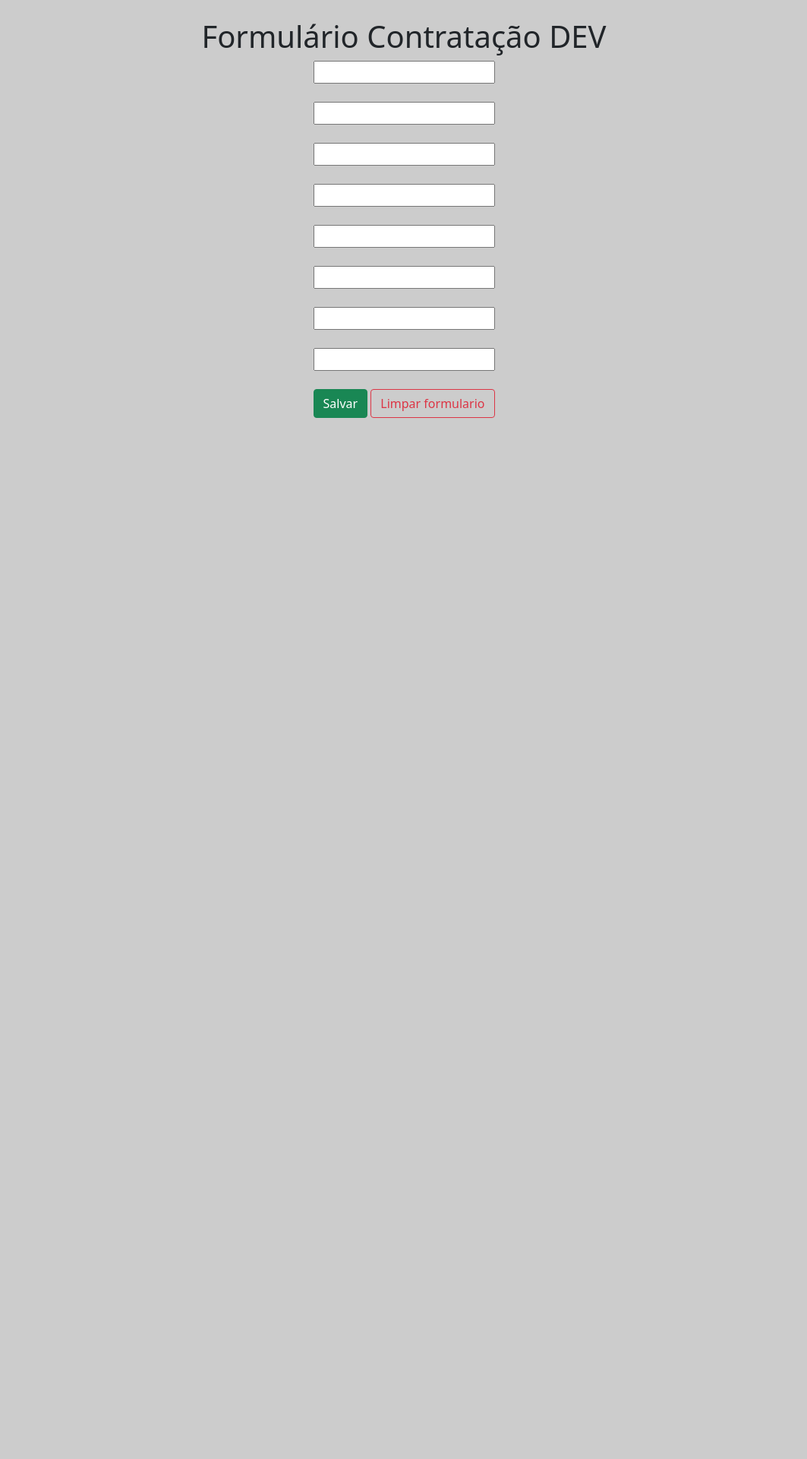
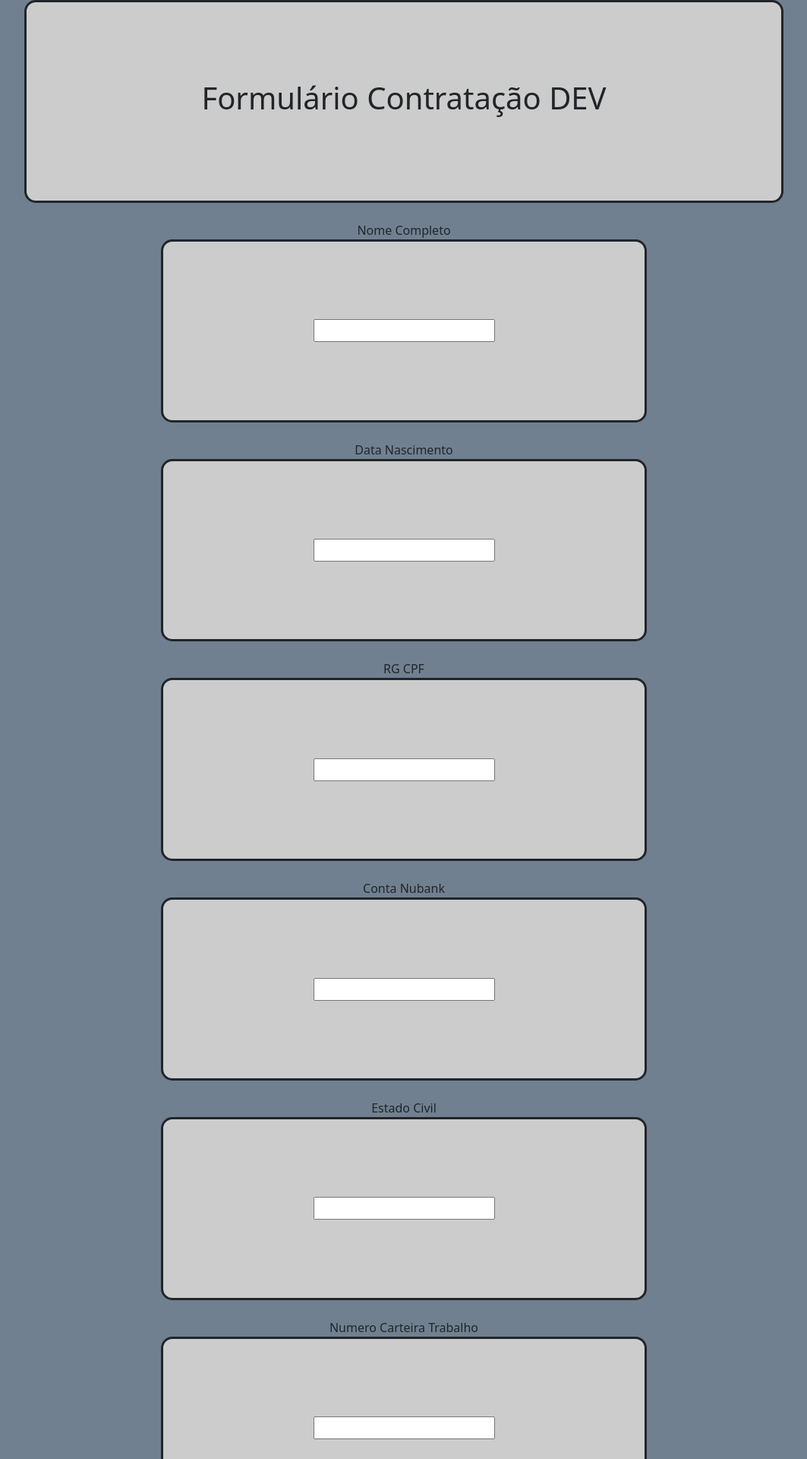
Before and after one commit to AndreVitorGranemann/formulario, a Django app: page /form/ in a window 1280 px wide. Shown: the top 1920 px of the page at 76% size, without its empty margins (108-1171 px from the left). Before the commit the page ends 550 px from the top, so only its background shows below. Run offline with Django 4.2, Linux system fonts and the light colour scheme.

Commit message:
'Crud completo'

```diff
--- /dev/null
+++ b/formulario/static/css/form.css
@@ -0,0 +1,23 @@
+body{
+    background:slategrey;
+}
+header{
+    padding: 20px 0;
+    text-align: center;
+    background: #ccc;
+    margin: 0 auto;
+    max-width: 1000px;
+    padding: 8%;
+    width: 30%;
+    border-radius: 15px;
+    border-style: solid;
+}
+.anf{
+    background: #ccc;
+    margin: 0 auto;
+    max-width: 1280px;
+    padding: 8%;
+    width: 50%;
+    border-radius: 15px;
+    border-style:solid;
+}
--- /dev/null
+++ b/formulario/static/css/view.css
@@ -0,0 +1,3 @@
+body{
+    background:slategrey;
+}
--- a/formulario/urls.py
+++ b/formulario/urls.py
@@ -1,10 +1,14 @@
 from django.contrib import admin
 from django.urls import path,include
-from formularioContratacao.views import index, form, create
-
+from formularioContratacao.views import index, form, create, view, edit, update, delete
 urlpatterns = [
     path('admin/', admin.site.urls),
     path('', index, name='index'),
     path('form/', form, name='form'),
     path('create/', create, name='create'),
+    path('view/<int:pk>/', view, name='view'),
+    path('edit/<int:pk>/', edit, name='edit'),
+    path('update/<int:pk>/', update, name='update'),
+    path('delete/<int:pk>/', delete, name='delete'),
+
 ]
--- a/formularioContratacao/templates/form.html
+++ b/formularioContratacao/templates/form.html
@@ -5,41 +5,47 @@
     <meta http-equiv="X-UA-Compatible" content="IE=edge">
     <meta name="viewport" content="width=device-width, initial-scale=1.0">
     <link href="https://cdn.jsdelivr.net/npm/bootstrap@5.1.3/dist/css/bootstrap.min.css" rel="stylesheet" integrity="sha384-1BmE4kWBq78iYhFldvKuhfTAU6auU8tT94WrHftjDbrCEXSU1oBoqyl2QvZ6jIW3" crossorigin="anonymous">
-    <link rel="stylesheet" href="static/css/formulario.css">
+    <link rel="stylesheet" href="/static/css/form.css">
     <title>Formulário Contratação Dev</title>
 </head>
 
 <header class="container-fluid">
-
+  <h1>Formulário Contratação DEV</h1>
 </header><br>
 <body>
-  <form name="form" id="form" action="/create/" method="post" >
+  <form name="form" id="form" action="{% if db %}/update/{{db.id}}/{% else %}/create/{% endif %}" method="post" >
     {% csrf_token %}
 
         <div class="col-12 m-auto pt-6 pb-4 text-center">
-          <h1>Formulário Contratação DEV</h1>
-          <div class="nome"><i class="form-group mt-6 col-12" > {{form.nomecompleto}}</i>
+          <label for="titulo">Nome Completo</label>
+          <div class="anf"><i class="form-group mt-6 col-12" > {{form.nomecompleto}}</i>
           </div><br>
 
-          <div class="data"><i class="form-group mt-6 col-12" > {{form.dataNascimento}}</i>
+          <label for="titulo">Data Nascimento</label>
+          <div class="anf"><i class="form-group mt-6 col-12" > {{form.dataNascimento}}</i>
           </div><br>
 
-          <div class="rg"><i class="form-group mt-6 col-12" > {{form.rg_cpf }}</i>
+          <label for="titulo">RG CPF</label>
+          <div class="anf"><i class="form-group mt-6 col-12" > {{form.rg_cpf }}</i>
           </div><br>
 
-          <div class="conta"><i class="form-group mt-6 col-12" > {{form.contaNubank}}</i>
+          <label for="titulo">Conta Nubank</label>
+          <div class="anf"><i class="form-group mt-6 col-12" > {{form.contaNubank}}</i>
           </div><br>
 
-          <div class="estadoCivil"><i class="form-group mt-6 col-12" > {{form.estadoCivil}}</i>
+          <label for="titulo">Estado Civil</label>
+          <div class="anf"><i class="form-group mt-6 col-12" > {{form.estadoCivil}}</i>
           </div><br>
 
-          <div class="carteira"><i class="form-group mt-6 col-12" > {{form.numeroCarteiraTrabalho}}</i>
+          <label for="titulo">Numero Carteira Trabalho</label>
+          <div class="anf"><i class="form-group mt-6 col-12" > {{form.numeroCarteiraTrabalho}}</i>
           </div><br>
 
-          <div class="contato"><i class="form-group mt-6 col-12" > {{form.whatsappEmail}}</i>
+          <label for="titulo">Whatsap Email </label>
+          <div class="anf"><i class="form-group mt-6 col-12" > {{form.whatsappEmail}}</i>
           </div><br>
-
-          <div class="network"><i class="form-group mt-6 col-12" > {{form.linkdlen}}</i>
+          <label for="titulo">Linkdlen</label>
+          <div class="anf"><i class="form-group mt-6 col-12" > {{form.linkdlen}}</i>
           </div><br>
 
           <div class="botao">
--- a/formularioContratacao/views.py
+++ b/formularioContratacao/views.py
@@ -1,8 +1,11 @@
 from django.shortcuts import render,redirect
 from formularioContratacao.forms import ContratacaoForm
+from formularioContratacao.models import Contratacao
 
 def index(request):
-    return render(request,'index.html')
+    data = {}
+    data['db'] = Contratacao.objects.all()
+    return render(request,'index.html', data)
 
 def form(request):
     data = {}
@@ -11,7 +14,31 @@ def form(request):
 
 def create(request):
     form = ContratacaoForm(request.POST or None)
-    #import ipdb; ipdb.set_trace()
+
     if form.is_valid():
         form.save()
         return redirect('index')
+
+
+def view(request, pk):
+    data = {}
+    data['db'] = Contratacao.objects.get(pk=pk)
+    return render(request, 'view.html', data)
+
+def edit(request, pk):
+    data = {}
+    data['db'] = Contratacao.objects.get(pk=pk)
+    data['form'] = ContratacaoForm(instance=data['db'])
+    return render(request, 'form.html', data)
+
+def update(request, pk):
+    data = {}
+    data['db'] = Contratacao.objects.get(pk=pk)
+    form = ContratacaoForm(request.POST or None, instance=data['db'])
+    if form.is_valid():
+        form.save()
+        return redirect('index')
+def delete(request, pk):
+    db = Contratacao.objects.get(pk=pk)
+    db.delete()
+    return redirect('index')
--- /dev/null
+++ b/static/css/sucesso.css
@@ -0,0 +1,3 @@
+body{
+    background: #ccc;
+}
```
Also changed, not shown: formulario/static/css/home.css (+15 -0 lines), formularioContratacao/templates/index.html (+51 -4 lines), formularioContratacao/templates/view.html (added, +35 -0 lines).
